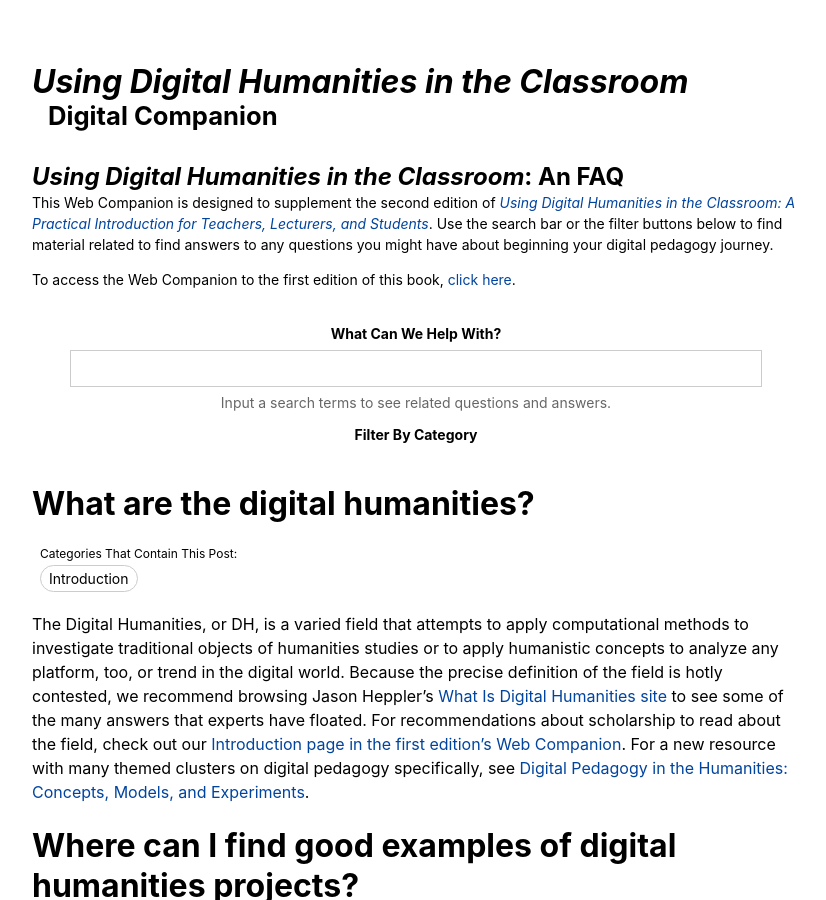
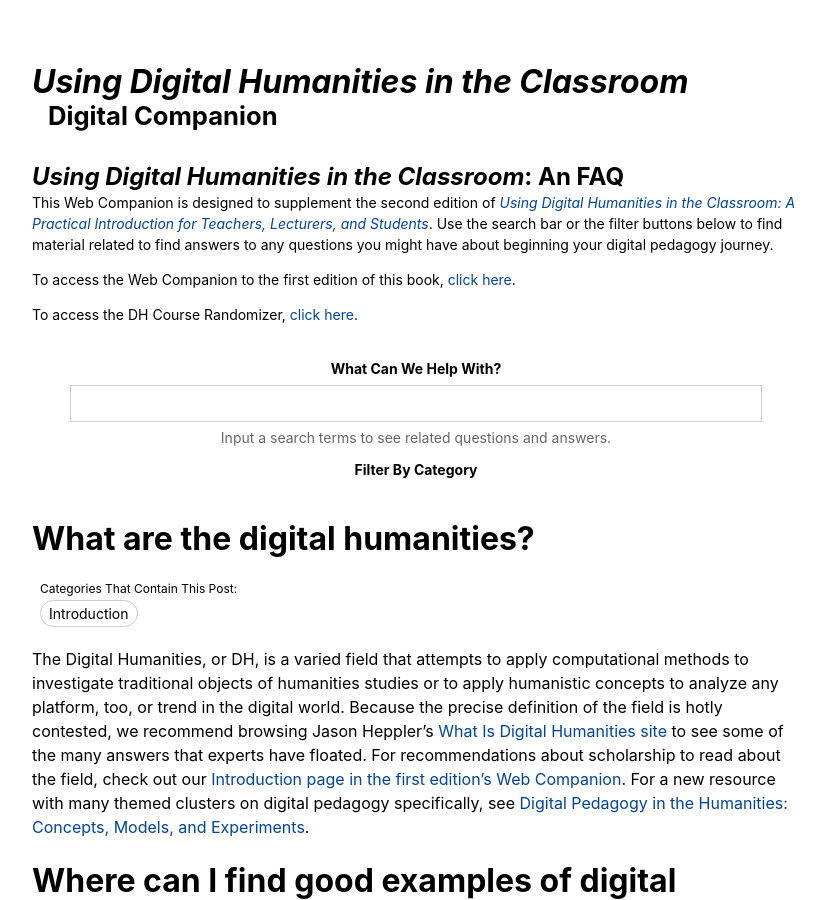
Before and after one commit to shawnaross/teachdh, a Jekyll site: the page built from index.html, in a window 1280 px wide and 900 px high. Shown: the whole window, without its empty margins (224-1050 px from the left). Built offline with Jekyll 4.4.1, drawn with Linux system fonts in a browser that asks for light colours; comment, search, counter and statistics services are not loaded; a style sheet for code colours, icons or effects is not loaded.

Commit message:
Update intro.html
Adding link to the randomized course planner

```diff
--- a/_includes/intro.html
+++ b/_includes/intro.html
@@ -7,4 +7,7 @@
   <p>
 	To access the Web Companion to the first edition of this book, <a href="https://teachdh.com/2016/">click here</a>.
   </p>
+	  <p>
+	To access the DH Course Randomizer, <a href="https://teachdh.com/dh-course-plan/">click here</a>.
+  </p>
 </div>
```
